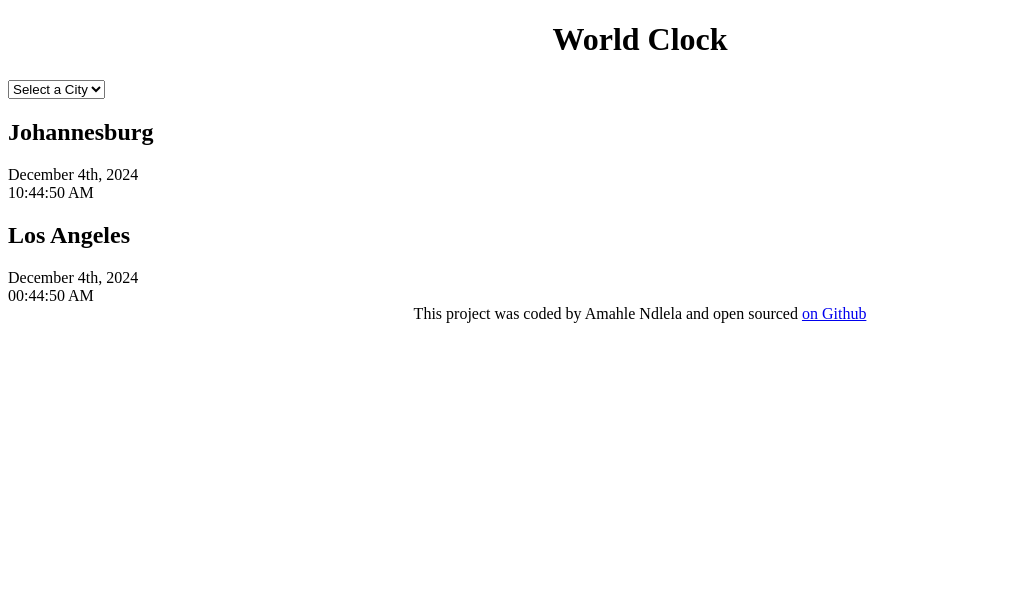
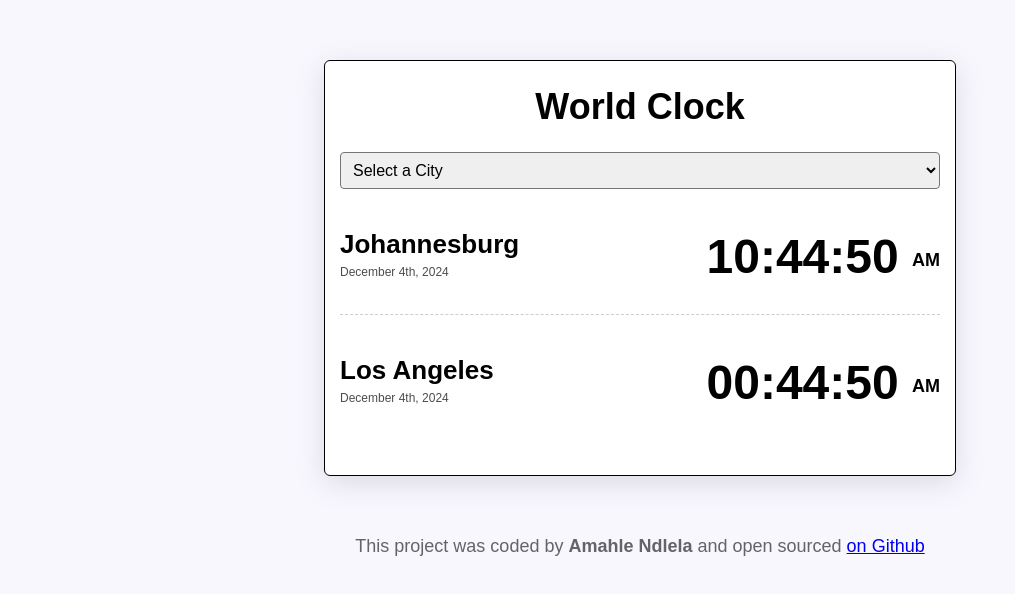
Before and after one commit to AmahleN-codes/WorldClock, a plain HTML site: page index.html in a window 1280 px wide. Shown: the whole page, without its empty margins (0-1015 px from the left). Drawn offline with Linux system fonts and the light colour scheme.

Commit message:
Styled the project with css

```diff
--- a/css/styles.css
+++ b/css/styles.css
@@ -1,6 +1,57 @@
+body {
+  background-color: #f9f7fe;
+  font-family: sans-serif;
+}
+.container {
+  max-width: 600px;
+  margin: 60px auto;
+  padding: 1px 15px 25px;
+  border-radius: 6px;
+  background-color: #ffffff;
+  box-shadow: 0px 7px 29px 0px rgba(100, 100, 111, 0.2);
+  border: solid 1px #000000;
+}
 h1 {
   text-align: center;
+  font-family: sans-serif;
+  font-size: 36px;
+}
+h2 {
+  margin: 0 0 5px;
+  font-size: 26px;
+}
+.date {
+  opacity: 0.7;
+  font-size: 12px;
+}
+.city {
+  display: flex;
+  margin: 10px 0;
+  justify-content: space-between;
+  padding: 30px 0;
+  border-bottom: dashed 1px rgba(0, 0, 0, 0.2);
+}
+.city:last-child {
+  border: none;
+}
+.time {
+  font-size: 48px;
+  font-weight: bold;
+}
+.time small {
+  font-size: 18px;
+  line-height: 36px;
+  vertical-align: middle;
+}
+select {
+  display: block;
+  width: 100%;
+  padding: 8px;
+  border-radius: 4px;
+  font-size: 16px;
 }
 footer {
   text-align: center;
+  font-size: 18px;
+  color: rgba(0, 0, 0, 0.6);
 }
--- a/index.html
+++ b/index.html
@@ -17,18 +17,22 @@
         <option value="">Auckland</option>
       </select>
       <div class="city">
-        <h2>Johannesburg</h2>
-        <div class="date">December 4th, 2024</div>
-        <div class="time">10:44:50 AM</div>
+        <div>
+          <h2>Johannesburg</h2>
+          <div class="date">December 4th, 2024</div>
+        </div>
+        <div class="time">10:44:50 <small>AM</small></div>
       </div>
       <div class="city">
-        <h2>Los Angeles</h2>
-        <div class="date">December 4th, 2024</div>
-        <div class="time">00:44:50 AM</div>
+        <div>
+          <h2>Los Angeles</h2>
+          <div class="date">December 4th, 2024</div>
+        </div>
+        <div class="time">00:44:50 <small>AM</small></div>
       </div>
     </div>
     <footer>
-      This project was coded by Amahle Ndlela and open sourced
+      This project was coded by <strong>Amahle Ndlela</strong> and open sourced
       <a href="https://github.com/AmahleN-codes/WorldClock" target="_blank"
         >on Github</a
       >
```
